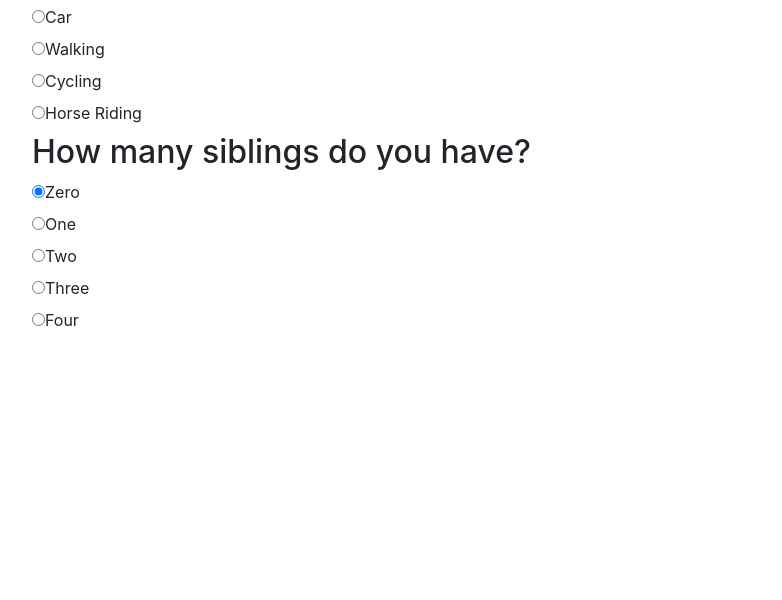
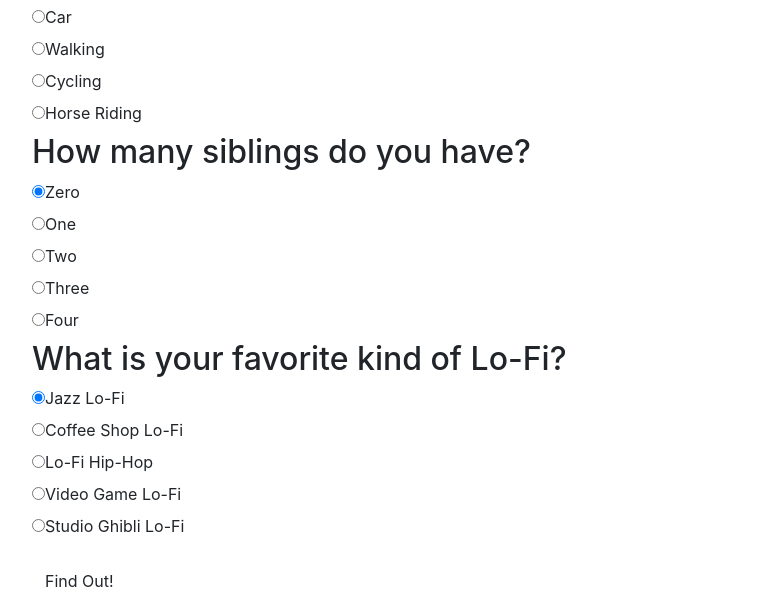
Before and after one commit to marisa-edgar/codinglang, a plain HTML site: page codinglang/index.html in a window 1280 px wide. Shown: the part 702-1302 px from the top of the page, without its empty margins (53-835 px from the left). Before the commit the page ends 1058 px from the top, so only its background shows below. Drawn offline with Linux system fonts and the light colour scheme.

Commit message:
add last question and submit button

```diff
--- a/codinglang/index.html
+++ b/codinglang/index.html
@@ -85,8 +85,30 @@
       <div class="radio">
         <label><input type="radio" name="siblings" value="four">Four</label>
       </div>
+      <h2>What is your favorite kind of Lo-Fi?</h2>
+      <div class="radio">
+        <label><input type="radio" name="lo-fi" value="jazz" checked>Jazz Lo-Fi
+        </label>
+      </div>
+      <div class="radio">
+        <label><input type="radio" name="lo-fi" value="coffee">Coffee Shop Lo-Fi
+        </label>
+      </div>
+      <div class="radio">
+        <label><input type="radio" name="lo-fi" value="hip-hop">Lo-Fi Hip-Hop
+        </label>
+      </div>
+      <div class="radio">
+        <label><input type="radio" name="lo-fi" value="video-game">Video Game Lo-Fi</label>
+      </div>
+      <div class="radio">
+        <label><input type="radio" name="lo-fi" value="ghibli">Studio Ghibli Lo-Fi</label>
+      </div>
     </div>
+    <button type="submit" class="btn">Find Out!</button>
+      </form>
     </div>
+
   </div>
 </body>
 </html>
```
